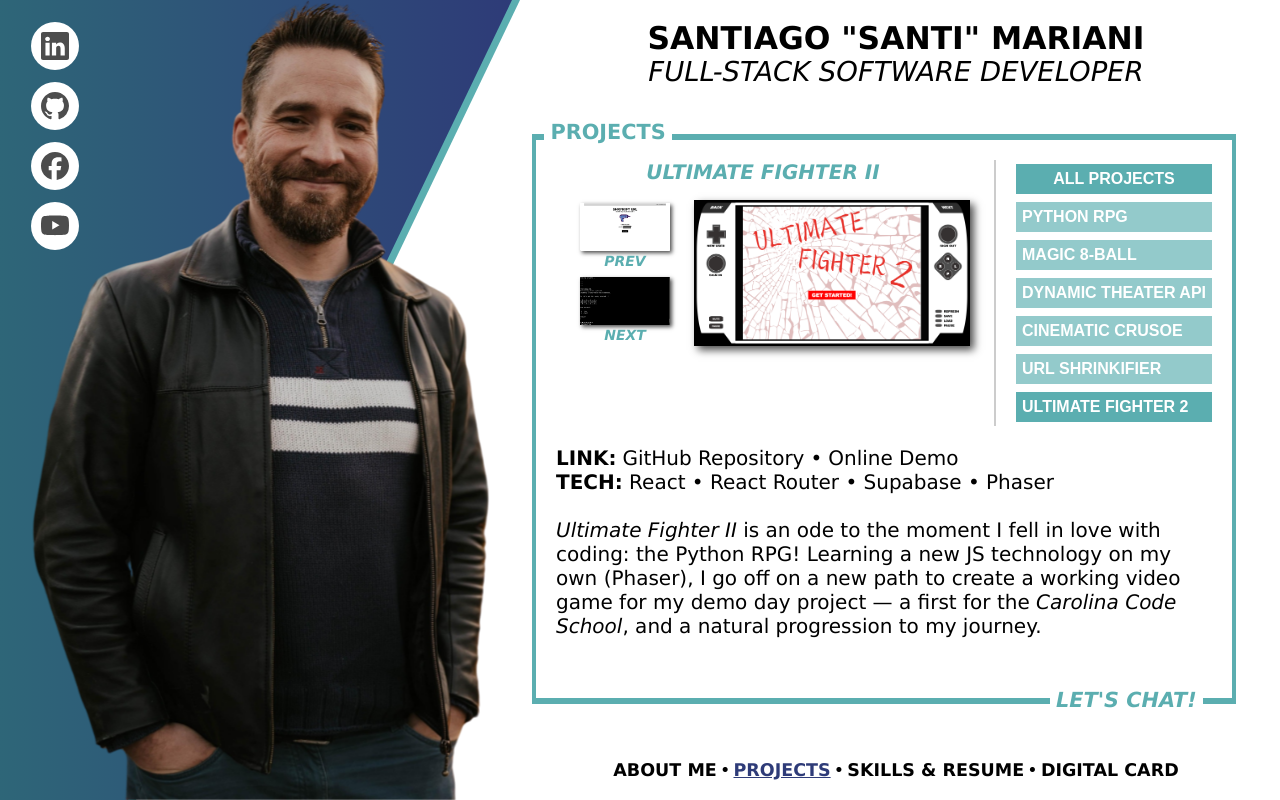
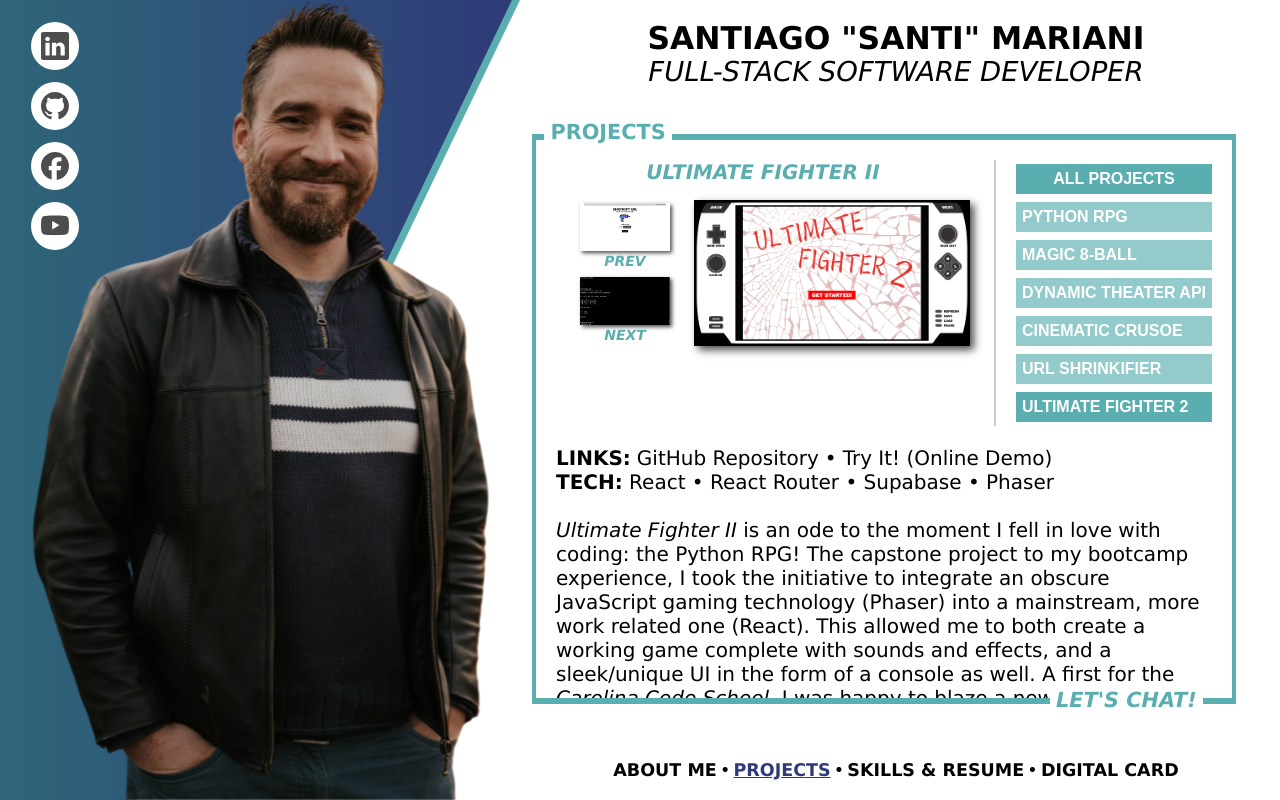
Before and after one commit to santimariani/portfolio, a React (Vite) app: page /projects in a window 1280 px wide. Built offline with nearby package versions, Linux system fonts and the light colour scheme.

Commit message:
beefed up projects

```diff
--- a/src/ProjectComments/HundredDaysAbout.jsx
+++ b/src/ProjectComments/HundredDaysAbout.jsx
@@ -12,7 +12,7 @@ const HundredDaysAbout = () => {
         </p>
         <br></br>
         <p>
-          My very first project, <span className="italics">100 Days to Victory</span> is a text-based RPG (Role Playing Game) that made me fall in love with coding. Already from the start, I find myself seeking to add pleasing, cinematic elements, yet also math and logic for a deep and engaging user experience. I'm simply hooked!
+          My very first project, <span className="italics">100 Days to Victory</span> is a text-based Role Playing Game that made me fall in love with coding. Already from the start, I found myself seeking to add pleasing, cinematic elements, yet also math and logic to create a fun user experience. In a special way, I enjoyed creating the fighting mechanics and enemy "Artificial Intelligence" that made the game come to life from scratch. A spark was ignited within me — and a coding journey joyfully began!
         </p>
       </>
     );
--- a/src/ProjectComments/MagicEightAbout.jsx
+++ b/src/ProjectComments/MagicEightAbout.jsx
@@ -13,7 +13,7 @@ const MagicEightAbout = () => {
         </p>
         <br></br>
         <p>
-          For my second project, I begin to explore the world of CSS <span className="italics">transformations</span>, going beyond what is demanded for the class requirements. Imagination becomes my ally as I add a space event horizon, and <span className="italics">event listeners</span> in JS allow me to bring more life to my projects. My love of coding deepens.
+          For my second project, I began to explore the world of CSS <span className="italics">transformations</span>, going far beyond what was strictly demanded to complete the class requirements — so eager was I to learn ever more! Imagination became my ally as I sought to merge the visual concepts of "Eight Ball" with that of "space event horizon." And so, by using JavaScript <span className="italics">event listeners</span>, I began to feel like a Green Lantern, able to bring <span className="italics">anything</span> into existence. My love for code deepened. We journeyed on!
         </p>
       </>
     );
--- a/src/ProjectComments/RobinsonCrusoeAbout.jsx
+++ b/src/ProjectComments/RobinsonCrusoeAbout.jsx
@@ -13,14 +13,14 @@ const RobinsonCrusoeAbout = () => {
       </p>
       <br></br>
       <p>
-        For the next step-up, I use FastAPI to interact with a self-created
-        database. To go the extra mile, I challenge myself to create "blinking
-        eyes" as if one were a character in a movie.{" "}
+        For the next step-up, I used FastAPI to interact with a self-created
+        database, which I made using PostgreSQL. To go the extra mile, I challenged myself to create "blinking
+        eyes" as if one were waking up on a beach after a boat crash... blurry vision and all. Yet, most excitingly, I <span className="italics">finally</span> pulled off adding video to a project! And so, {" "}
         <span className="italics">
           The Utterly Curious & Stupendously Miraculous Redemption of One Mister
           Robinson Crusoe, Not Esquire
         </span>{" "}
-        is thus born!{" "}
+        was gleefully born.{" "}
       </p>
     </>
   );
--- a/src/ProjectComments/ShrinkifyAbout.jsx
+++ b/src/ProjectComments/ShrinkifyAbout.jsx
@@ -12,7 +12,7 @@ const ShrinkifyAbout = () => {
         </p>
         <br></br>
         <p>
-            I focus on constructing a Single Page Application, using React Router for higher efficiency. I add safe user creation and authentication through tokens and password hashing/salting, plus a URL shrinking mechanism.
+            With this project, I focused primarily on constructing a Single Page Application, learning to use React Router for higher efficiency. In addition, I added a safe method for user creation and authentication through tokens and password hashing/salting. Hence, I was able to block off parts of the website based on clearance, an added layer of experience to my coding arsenal!
         </p>
       </>
     );
--- a/src/ProjectComments/TheaterAbout.jsx
+++ b/src/ProjectComments/TheaterAbout.jsx
@@ -12,7 +12,8 @@ const TheaterAbout = () => {
         </p>
         <br></br>
         <p>
-          Continuing a trend, I build a visual theater that connects to the Online Movie Database, with rattling popcorn randomizing the next selection, and a movie reel turning off lights to emphasize the screen. Animations and sound begin to come together to create a holistic experience.
+        Continuing a trend, I went further into animation by creating a visual theater that connected to an Online Movie Database — my third project challenge! Each chair was added in keeping with the artistic concept of single point perspective, with rattling popcorn randomizing the next movie selection and a movie reel turning off the theater lights. Animations and sound thus began to come together to create a holistic experience. Video, however, was yet to be found!
+
         </p>
       </>
     );
--- a/src/ProjectComments/UltimateFighterAbout.jsx
+++ b/src/ProjectComments/UltimateFighterAbout.jsx
@@ -2,13 +2,13 @@ const UltimateFighterAbout = () => {
     return (
       <>
         <p>
-          <span className="bold">LINK:</span>
+          <span className="bold">LINKS:</span>
           <a href="https://github.com/santimariani/100_days_phaser" className="navLink" target="_blank">
           GitHub Repository
           </a>•
           <a href="https://ultimate-fighter-ii.netlify.app/" className="navLink" target="_blank"
           >
-            Online Demo
+            Try It! (Online Demo)
           </a>
         </p>
         <p>
@@ -16,7 +16,7 @@ const UltimateFighterAbout = () => {
         </p>
         <br></br>
         <p>
-          <span className="italics">Ultimate Fighter II</span> is an ode to the moment I fell in love with coding: the Python RPG! Learning a new JS technology on my own (Phaser), I go off on a new path to create a working video game for my demo day project — a first for the <span className="italics">Carolina Code School</span>, and a natural progression to my journey.
+          <span className="italics">Ultimate Fighter II</span> is an ode to the moment I fell in love with coding: the Python RPG! The capstone project to my bootcamp experience, I took the initiative to integrate an obscure JavaScript gaming technology (Phaser) into a mainstream, more work related one (React). This allowed me to both create a working game complete with sounds and effects, and a sleek/unique UI in the form of a console as well. A first for the <span className="italics">Carolina Code School</span>, I was happy to blaze a new trail!
         </p>
       </>
     );
```
Also changed, not shown: 1 other file (tests, documents, lock files or other folders).
